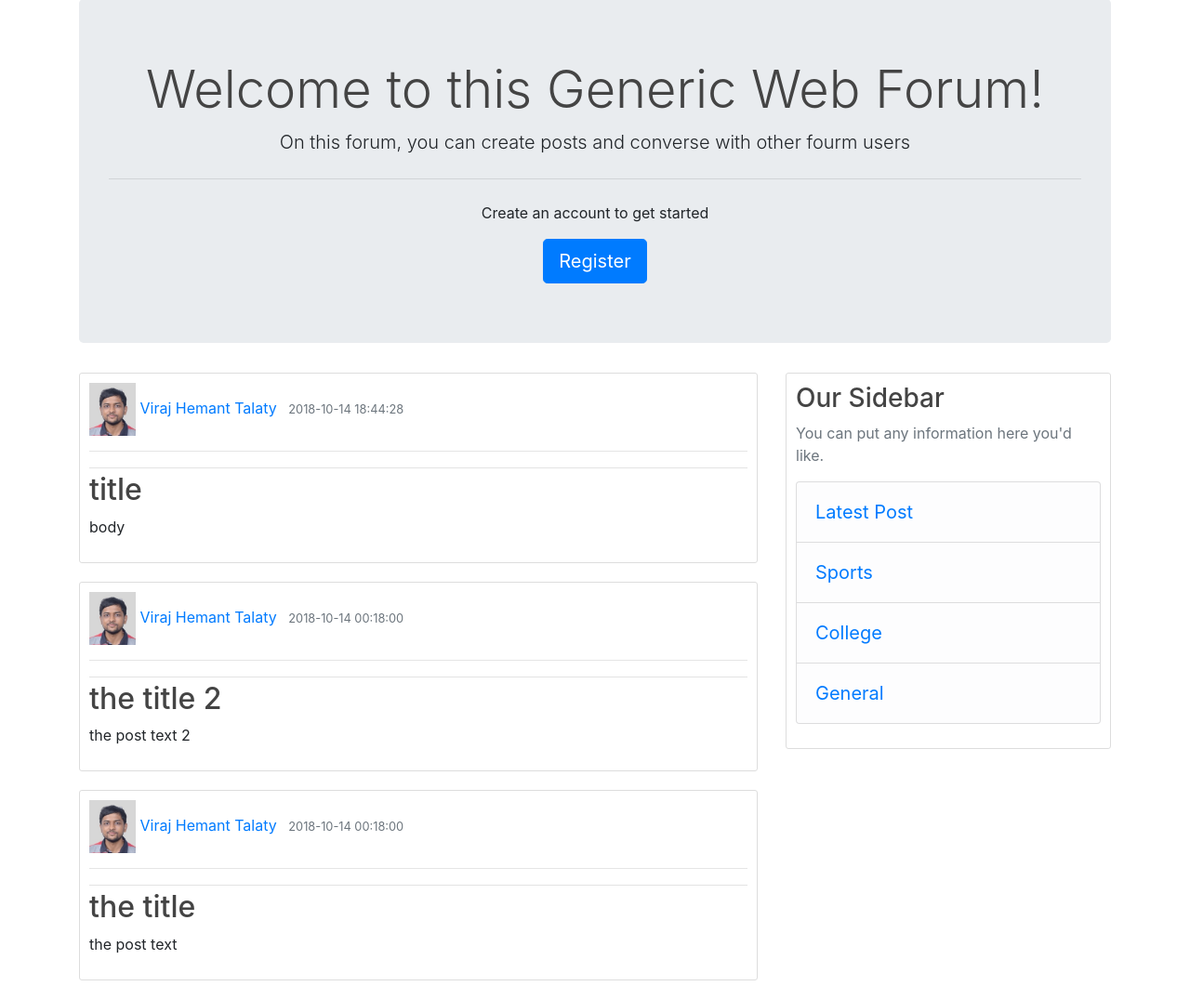
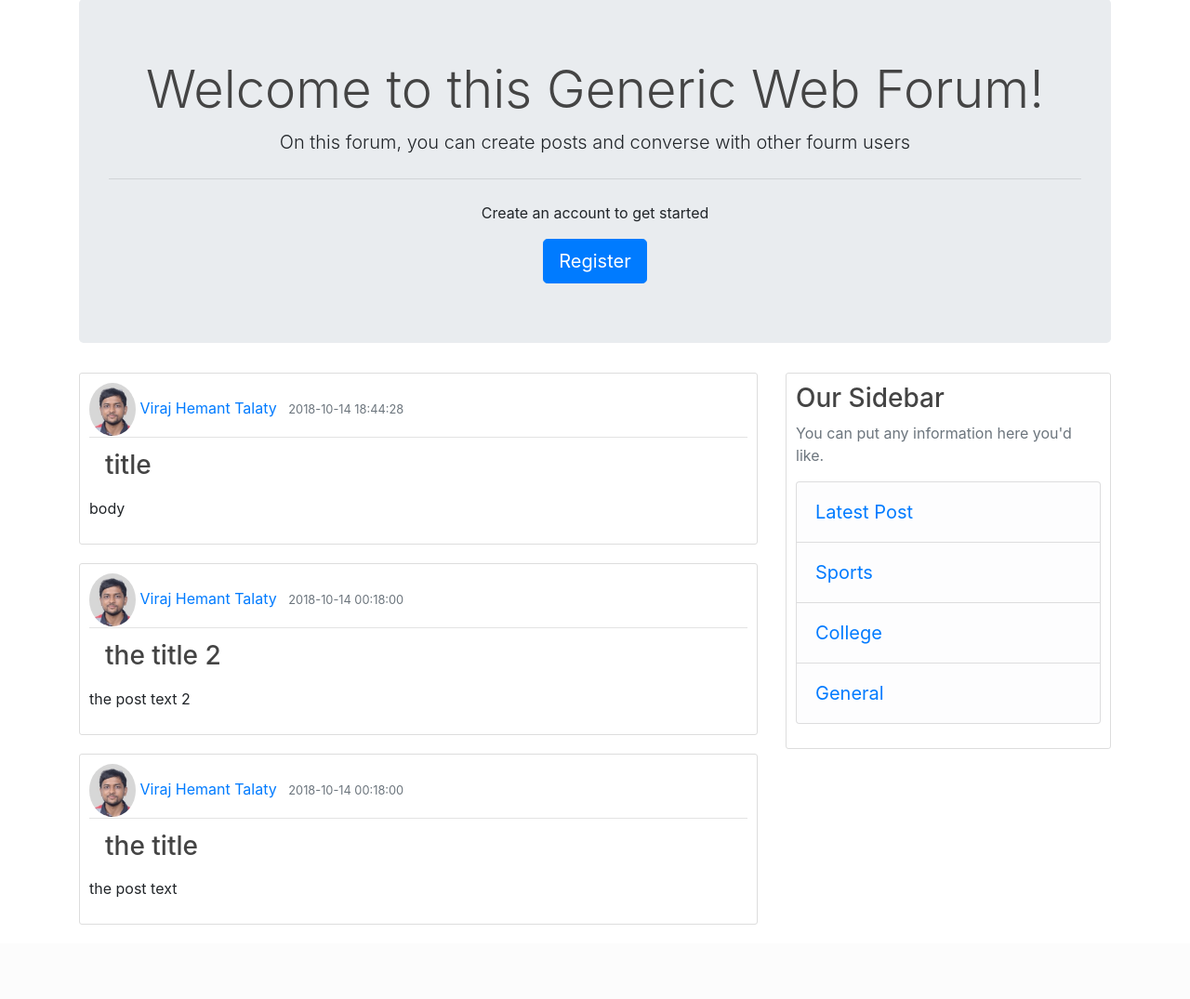
Before and after one commit to meng-ze/Breitenburg-SER515, a Flask app: page / in a window 1280 px wide. Shown: the part 81-1156 px from the top of the page at 93% size. After the commit the page ends 1076 px from the top, so only its background shows below. Run offline with Flask 2, Linux system fonts and the light colour scheme; data comes from the database, SQL or seed files in the repository; some libraries are stand-ins or nearby versions.

Commit message:
Issue 136 Posts on the view page were not aligning properly

```diff
--- a/backdoor.py
+++ b/backdoor.py
@@ -29,8 +29,8 @@ Thank you for your response and we are looking forward to talking to you''',
         'gmatti1@asu.edu',
         'Software Engineer Internship (Northbrook, IL)',
         '''The Opportunity
-Consumer connectivity is growing every day—across our cars, smartphones, homes, and in virtually every aspect of our lives. We recognized this trend when we launched Drivewise in 2010, and we haven’t stopped accelerating since. When you join our technology team, you’ll have the freedom to dream up amazing innovations and explore new technologies. We’re looking for technology visionaries who aren’t afraid to rethink the way things work.
-Today, our telematics sensors now connect more than 1,000,000 consumers, and our mobile user experiences are helping to make our customers’ driving experiences more informative, engaging, and fun. So we’re not overpromising when we say that at Allstate, you can make an impact on the future of the driving experience and in how consumers connect across the Internet of Things.''',
+Consumer connectivity is growing every day-across our cars, smartphones, homes, and in virtually every aspect of our lives. We recognized this trend when we launched Drivewise in 2010, and we haven't stopped accelerating since. When you join our technology team, you’ll have the freedom to dream up amazing innovations and explore new technologies. We're looking for technology visionaries who aren't afraid to rethink the way things work.
+Today, our telematics sensors now connect more than 1,000,000 consumers, and our mobile user experiences are helping to make our customer's driving experiences more informative, engaging, and fun. So we're not overpromising when we say that at Allstate, you can make an impact on the future of the driving experience and in how consumers connect across the Internet of Things.''',
         1, debugable_app.website)
 
     WebsiteAPI.create_post(
@@ -48,7 +48,7 @@ Today, our telematics sensors now connect more than 1,000,000 consumers, and our
     WebsiteAPI.create_post(
         'virajtalaty@gmail.com',
         'Software Engineer - New Grad - San Francisco',
-        '''Dropbox is a leading global collaboration platform that's transforming the way people work together, from the smallest business to the largest enterprise. With more than 500 million registered users across more than 180 countries, our mission is to unleash the world’s creative energy by designing a more enlightened way of working.''',
+        '''Dropbox is a leading global collaboration platform that's transforming the way people work together, from the smallest business to the largest enterprise. With more than 500 million registered users across more than 180 countries, our mission is to unleash the world's creative energy by designing a more enlightened way of working.''',
         1, debugable_app.website)
 
 
--- a/templates/index.html
+++ b/templates/index.html
@@ -1,4 +1,11 @@
 {% include 'menu.html' %}
+
+<style>
+img {
+  border-radius: 50%;
+}
+
+</style>
 
 
 <div class="container">
@@ -37,9 +44,12 @@
             <div class="article-metadata">
               <img src={{ post[20] }}  style="width:50px">
               <a class="mr-2" href="#">{{post[7]}}</a>
-              <small class="text-muted" >{{post[5]}}</small><hr>
+              <small class="text-muted" >{{post[5]}}</small>
             </div>
-            <h2><a class="article-title" href="#">{{ post[2] }}</a></h2>
+            <form action="/post">
+                <button type="submit" class="btn btn-link btn-lg" style="white-space:normal"><h3>{{ post[2] }}</h3></button>
+                <input type="hidden" name="id" value="{{ post[0] }}">
+            </form>
             <p class="article-content">{{ post[3] }}</p>
           </div>
         </article>
```
Also changed, not shown: templates/view.html (+3 -5 lines).
